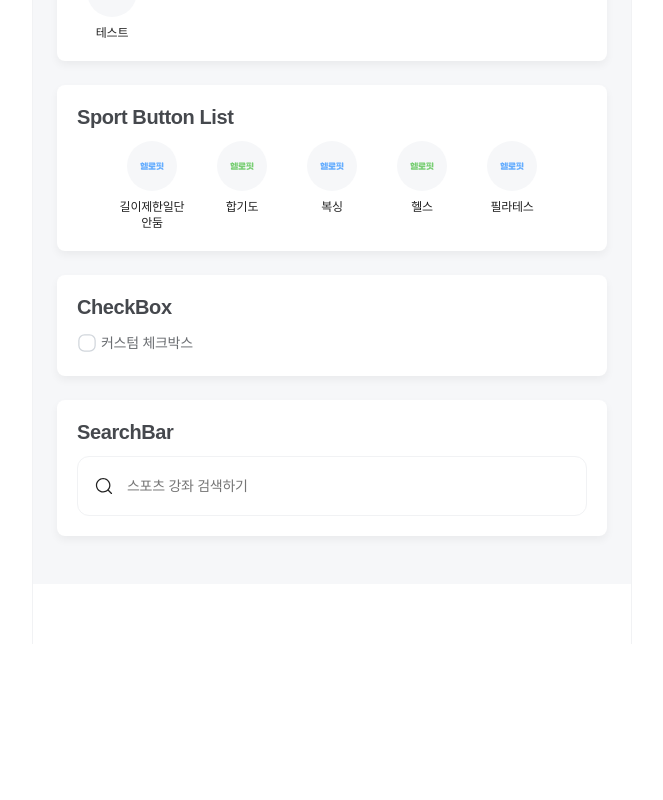
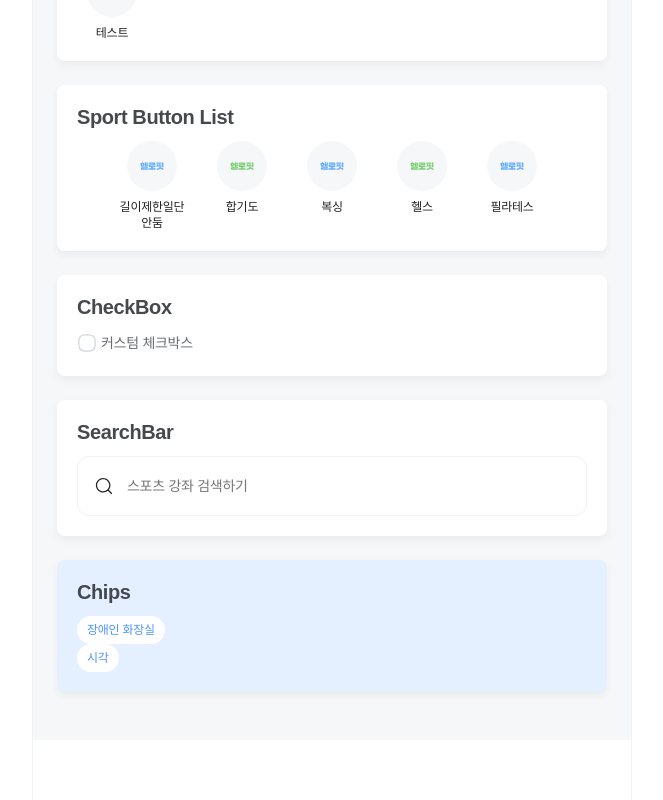
Before and after one commit to HELLO-FIT/FE_HELLO-FIT, a Next.js app: page /preview in a window 1280 px wide. Shown: the part 1476-2276 px from the top of the page, without its empty margins (308-971 px from the left). Before the commit the page ends 2120 px from the top, so only its background shows below. Built offline with nearby package versions, Linux system fonts and the light colour scheme; a web font is replaced by a local one.

Commit message:
Feat: Chips Component

```diff
--- /dev/null
+++ b/src/components/Button/Chips/Chips.module.scss
@@ -0,0 +1,14 @@
+@import '@/styles/globals.scss';
+
+.container {
+  width: fit-content;
+  display: flex;
+  padding: 6px 10px;
+  justify-content: center;
+  align-items: center;
+  border-radius: 40px;
+  background-color: $white;
+  @include C12M;
+  text-align: center;
+  color: $blue60;
+}
--- /dev/null
+++ b/src/components/Button/Chips/Chips.tsx
@@ -0,0 +1,6 @@
+import { ChipsProps } from './Chips.types';
+import styles from './Chips.module.scss';
+
+export default function Chips({ text }: ChipsProps) {
+  return <div className={styles.container}>{text}</div>;
+}
--- /dev/null
+++ b/src/components/Button/Chips/Chips.types.ts
@@ -0,0 +1,3 @@
+export interface ChipsProps {
+  text: string;
+}
--- a/src/pages/preview/index.tsx
+++ b/src/pages/preview/index.tsx
@@ -11,6 +11,7 @@ import SportButtonList from '@/components/SportButtonList';
 import styles from './preview.module.scss';
 import Checkbox from '@/components/Checkbox/Checkbox';
 import SearchBar from '@/components/SearchBar/SearchBar';
+import Chips from '@/components/Button/Chips/Chips';
 
 export default function Preview() {
   return (
@@ -95,6 +96,12 @@ export default function Preview() {
         <h2 className={styles.sectionTitle}>SearchBar</h2>
         <SearchBar />
       </section>
+
+      <section className={styles.sectionBlue}>
+        <h2 className={styles.sectionTitle}>Chips</h2>
+        <Chips text="장애인 화장실" />
+        <Chips text="시각" />
+      </section>
     </div>
   );
 }
--- a/src/pages/preview/preview.module.scss
+++ b/src/pages/preview/preview.module.scss
@@ -21,6 +21,14 @@
   box-shadow: 0 4px 8px rgba(0, 0, 0, 0.05);
 }
 
+.sectionBlue {
+  background-color: $blue10;
+  padding: 20px;
+  margin-bottom: 24px;
+  border-radius: 8px;
+  box-shadow: 0 4px 8px rgba(0, 0, 0, 0.05);
+}
+
 .sectionTitle {
   @include T20B;
   color: $gray80;
```
